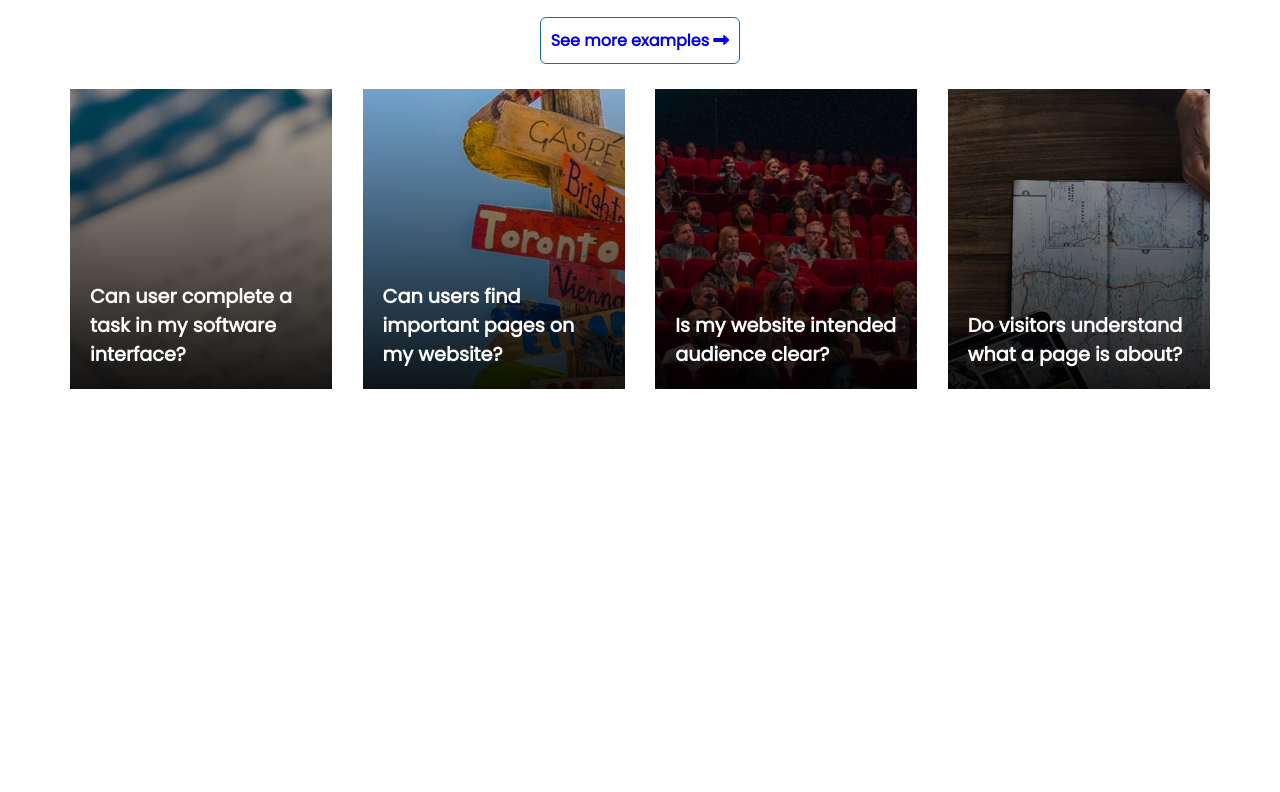
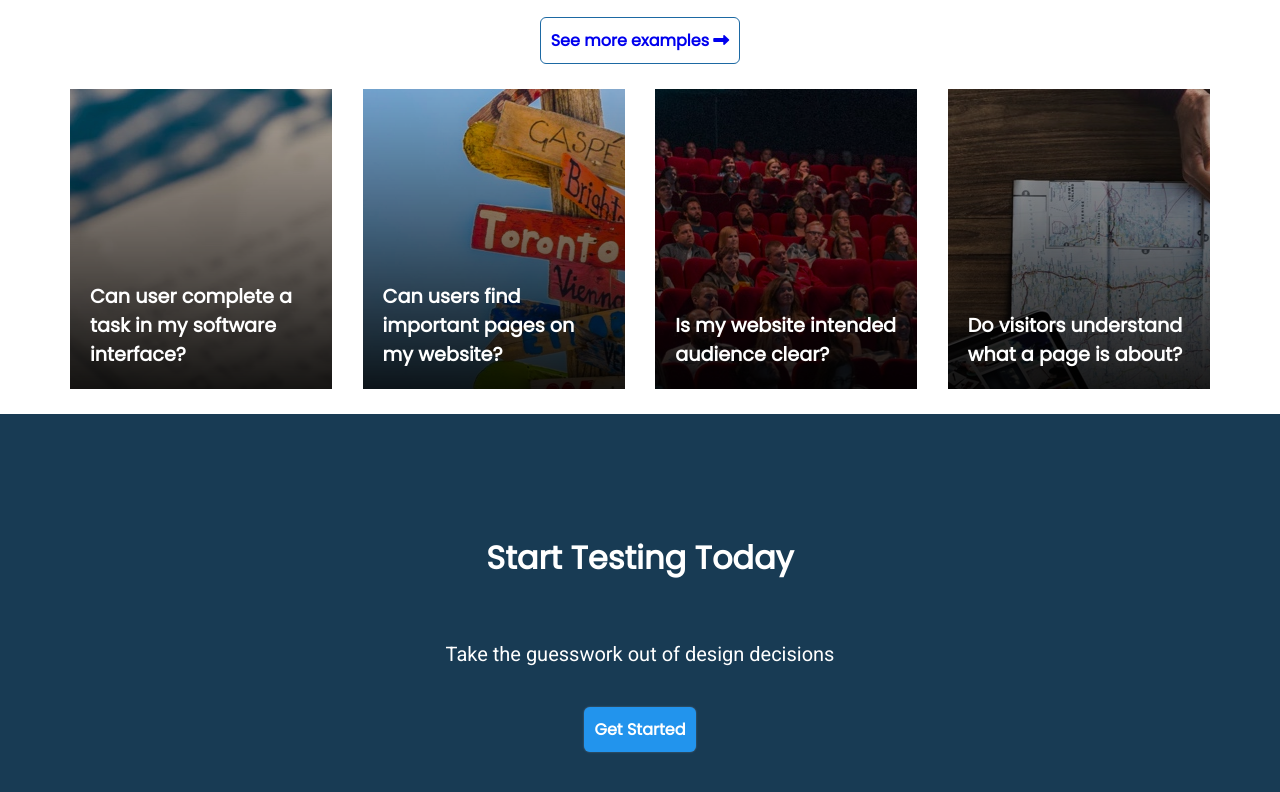
Before and after one commit to PriyalHoney/Usability-Hub, a plain HTML site: page index.html in a window 1280 px wide. Shown: the part 3257-4049 px from the top of the page. Before the commit the page ends 3671 px from the top, so only its background shows below. Drawn offline with Linux system fonts and the light colour scheme.

Commit message:
Done with cta-section

```diff
--- a/css/style.css
+++ b/css/style.css
@@ -260,3 +260,27 @@ header{
 
 
 }
+
+
+
+/* CTA section */
+
+
+.cta-section-container{
+    flex-direction: column;
+    gap: 38px   ;
+    color: white;
+
+}
+
+.cta-section{
+    padding: 120px var(--padding-inline-section) 80px;
+    background-color: #183b54;
+
+}
+
+
+.cta-section-container p{
+    margin-top: 20px;
+    color: white;
+}
--- a/index.html
+++ b/index.html
@@ -282,8 +282,15 @@
 
 
     </section>
+<!-- CTA section -->
 
-    <section class="cta-section"></section>
+    <section class="cta-section">
+      <div class="container flex cta-section-container">
+        <h2>Start Testing Today</h2>
+        <p>Take the guesswork out of design decisions</p>
+        <a href="#" class="primary-btn"> Get Started</a>
+      </div>
+    </section>
 
     <footer></footer>
     <div class="subfooter"></div>
```
